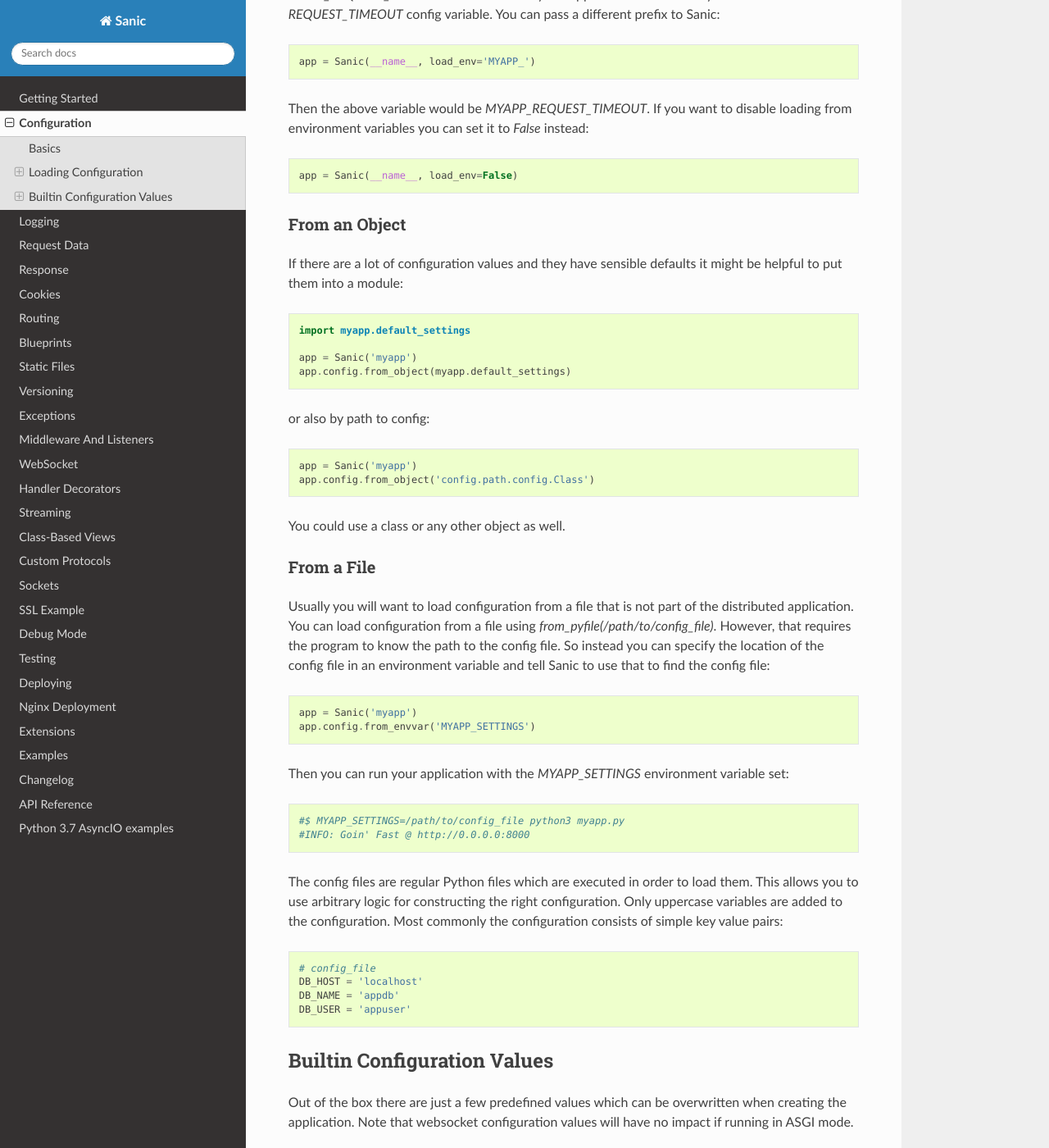
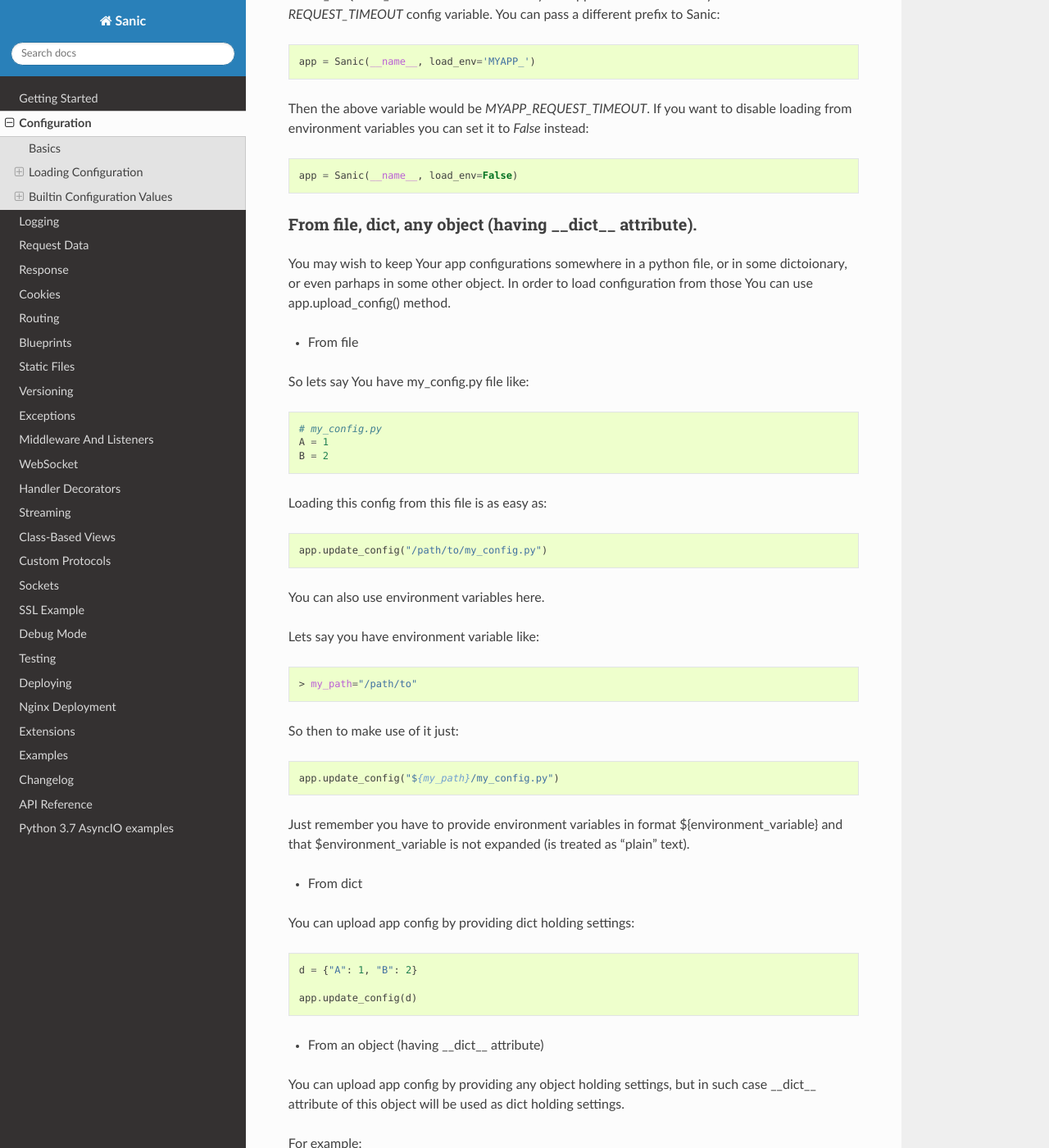
Before and after one commit to sanic-org/sanic, a Sphinx documentation site: the page built from docs/sanic/config.rst, in a window 1280 px wide and 1400 px high, scrolled down 951 px. Shown: the whole window at 82% size. Built offline with Sphinx 7.4.7 and the Read the Docs theme 2.0.0, drawn with Linux system fonts in a browser that asks for light colours; the version number could not be read and is left out; some of the changed text lies outside the part shown.

Commit message:
Update config.rst
Working on documentation.

```diff
--- a/docs/sanic/config.rst
+++ b/docs/sanic/config.rst
@@ -12,9 +12,9 @@ Sanic holds the configuration in the `config` attribute of the application objec
 
     app = Sanic('myapp')
     app.config.DB_NAME = 'appdb'
-    app.config.DB_USER = 'appuser'
+    app.config['DB_USER'] = 'appuser'
 
-Since the config object actually is a dictionary, you can use its `update` method in order to set several values at once:
+Since the config object actually is a object of class inheriting from dictionary, you can use its `update` method in order to set several values at once:
 
 .. code-block:: python
 
@@ -47,8 +47,85 @@ Then the above variable would be `MYAPP_REQUEST_TIMEOUT`. If you want to disable
 
     app = Sanic(__name__, load_env=False)
 
-From an Object
-~~~~~~~~~~~~~~
+From file, dict, any object (having __dict__ attribute).
+~~~~~~~~~~~~~~~~~~~~~~~~~~~~~~~~~~~~~~~~~~~~~~~~~~~~~~
+
+You may wish to keep Your app configurations somewhere in a python file, or in some dictoionary, or even parhaps in some other object.
+In order to load configuration from those You can use app.upload_config() method.
+
+
+- From file
+So lets say You have my_config.py file like:
+
+.. code-block:: python
+
+    # my_config.py
+    A = 1
+    B = 2
+
+Loading this config from this file is as easy as:
+
+.. code-block:: python
+
+    app.update_config("/path/to/my_config.py")
+
+You can also use environment variables here.
+
+Lets say you have environment variable like:
+
+.. code-block:: shell
+
+    > my_path="/path/to"
+
+So then to make use of it just:
+
+.. code-block:: python
+
+    app.update_config("${my_path}/my_config.py")
+
+Just remember you have to provide environment variables in format ${environment_variable}
+and that $environment_variable is not expanded (is treated as "plain" text).
+
+- From dict
+
+You can upload app config by providing dict holding settings:
+
+.. code-block:: python
+
+    d = {"A": 1, "B": 2}
+
+    app.update_config(d)
+
+- From an object (having __dict__ attribute)
+
+You can upload app config by providing any object holding settings,
+but in such case __dict__ attribute of this object will be used as dict holding settings.
+
+For example:
+
+.. code-block:: python
+
+    class C:
+        A = 1
+        B = 2
+
+    app.update_config(C)
+
+or
+
+.. code-block:: python
+
+    c = C()
+
+    app.update_config(C)
+
+etc.
+
+(If You are not shure just see e.g. what C.__dict__ contains)
+
+
+From an Object (Deprecated, will be removed in version 21.3)
+~~~~~~~~~~~~~~~~~~~~~~~~~~~~~~~~~~~~~~~~~~~~~~~~~~~~~~~~~~~~
 
 If there are a lot of configuration values and they have sensible defaults it might be helpful to put them into a module:
 
@@ -68,8 +145,8 @@ or also by path to config:
 
 You could use a class or any other object as well.
 
-From a File
-~~~~~~~~~~~
+From a File (Deprecated, will be removed in version 21.3)
+~~~~~~~~~~~~~~~~~~~~~~~~~~~~~~~~~~~~~~~~~~~~~~~~~~~~~~~~~
 
 Usually you will want to load configuration from a file that is not part of the distributed application. You can load configuration from a file using `from_pyfile(/path/to/config_file)`. However, that requires the program to know the path to the config file. So instead you can specify the location of the config file in an environment variable and tell Sanic to use that to find the config file:
 
```
